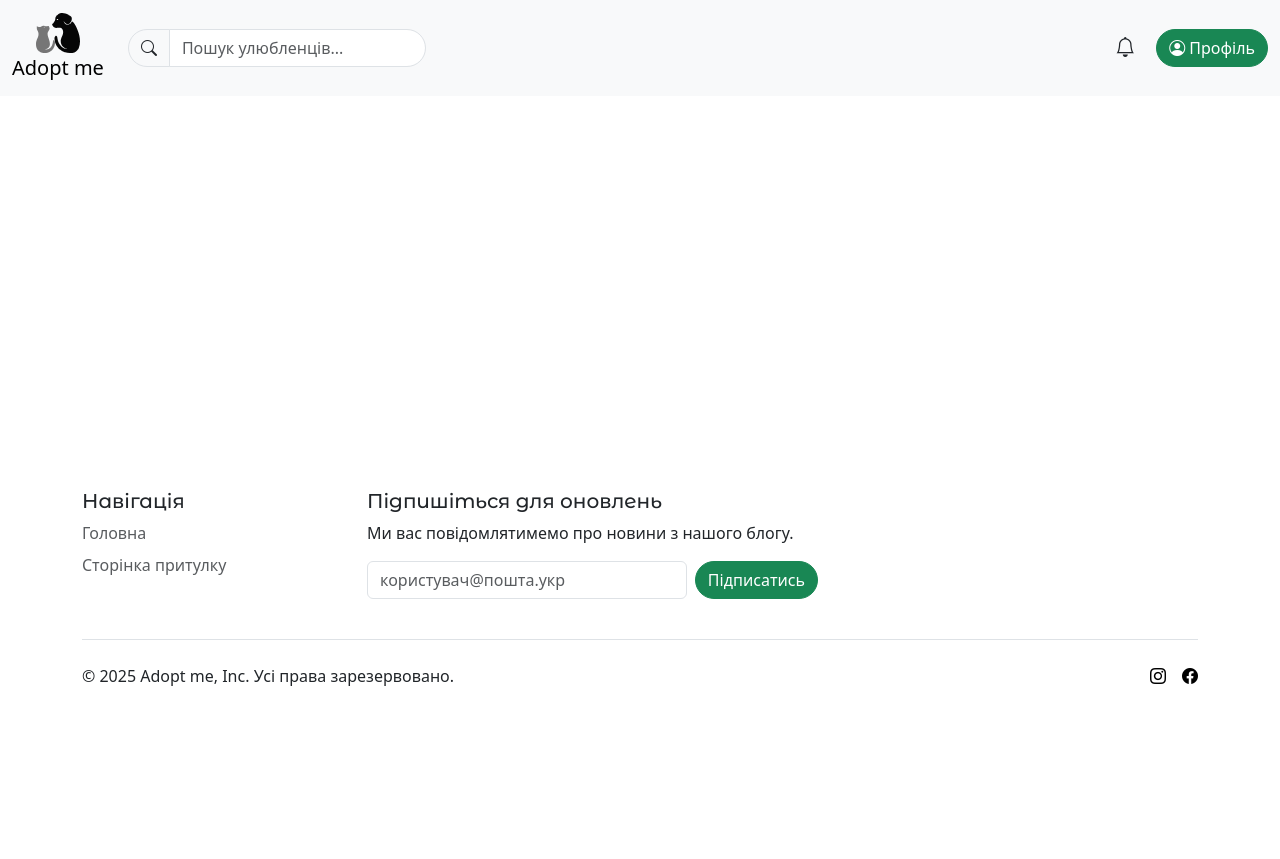
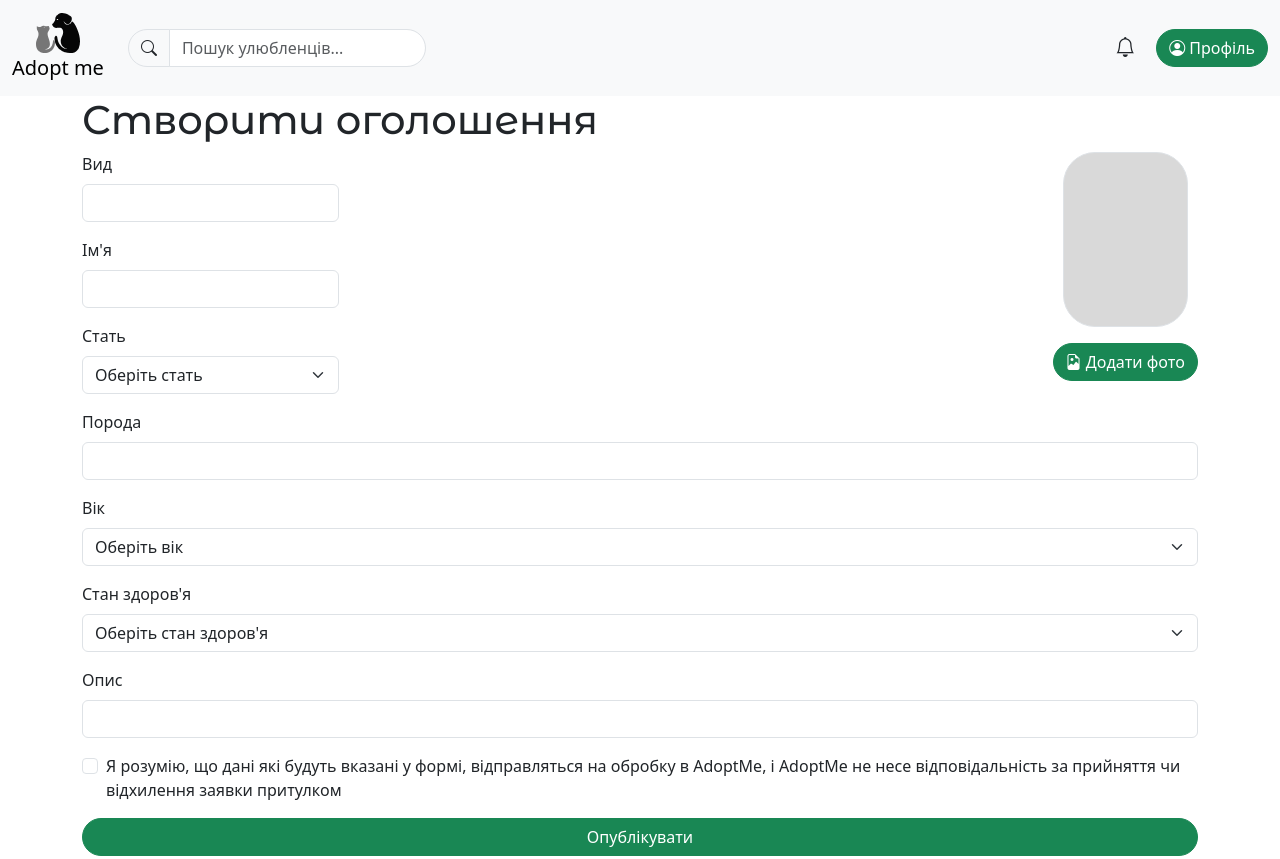
Before and after one commit to thehaipe/thehaipe.github.io, a plain HTML site: page shelter/announcement.html in a window 1280 px wide. Shown: the top 859 px of the page. Before the commit the page ends 800 px from the top, so only its background shows below. Drawn offline with nearby package versions, Linux system fonts and the light colour scheme; a web font is replaced by a local one.

Commit message:
Announcement creation page

```diff
--- a/shelter/announcement.html
+++ b/shelter/announcement.html
@@ -47,7 +47,74 @@
             </div>
         </nav>
         <main class="container">
-
+            <h1>Створити оголошення</h1>
+            <form>
+                <div class="d-flex flex-wrap-reverse justify-content-between">
+                    <div>
+                        <div class="mb-3">
+                            <label for="kindInput" class="form-label">Вид</label>
+                            <input type="text" class="form-control" id="kindInput" required>
+                        </div>
+                        <div class="mb-3">
+                            <label for="nameInput" class="form-label">Ім'я</label>
+                            <input type="text" class="form-control" id="nameInput" required>
+                        </div>
+                        <div class="mb-3">
+                            <label for="genderInput" class="form-label">Стать</label>
+                            <select class="form-select" id="genderInput">
+                                <option selected>Оберіть стать</option>
+                                <option value="1">Чоловіча</option>
+                                <option value="2">Жіноча</option>
+                            </select>
+                        </div>
+                    </div>
+                    <div class="mb-3">
+                        <div class="border rounded-5 mx-auto mb-3"
+                            style="width: 125px; height: 175px; background-color: #D9D9D9;">
+                        </div>
+                        <button class="btn btn-success d-block mx-auto rounded-pill"><i
+                                class="bi bi-file-earmark-image"></i> Додати
+                            фото</button>
+                    </div>
+                </div>
+                <div class="mb-3">
+                    <label for="kind2Input" class="form-label">Порода</label>
+                    <input type="text" class="form-control" id="kind2Input" required>
+                </div>
+                <div class="mb-3">
+                    <label for="ageInput" class="form-label">Вік</label>
+                    <select class="form-select" id="ageInput">
+                        <option selected>Оберіть вік</option>
+                        <option value="1">1 - 6 міс.</option>
+                        <option value="2">6 міс. - 1 рік</option>
+                        <option value="3">1 рік - 2 роки</option>
+                        <option value="4">2 роки - 4 роки</option>
+                        <option value="5">4 роки - 6 років</option>
+                        <option value="6">6 років і старше</option>
+                    </select>
+                </div>
+                <div class="mb-3">
+                    <label for="ageInput" class="form-label">Стан здоров'я</label>
+                    <select class="form-select" id="ageInput">
+                        <option selected>Оберіть стан здоров'я</option>
+                        <option value="1">Здоровий</option>
+                        <option value="2">Задовільний</option>
+                        <option value="3">Потрібна мед. допомога</option>
+                    </select>
+                </div>
+                <div class="mb-3">
+                    <label for="descriptionInput" class="form-label">Опис</label>
+                    <input type="text" class="form-control" id="descriptionInput" required>
+                </div>
+                <div class="mb-3 form-check">
+                    <input type="checkbox" class="form-check-input" id="understandCheck" required>
+                    <label class="form-check-label" for="understandCheck">Я розумію, що дані які будуть вказані у
+                        формі, відправляться на обробку в AdoptMe, і AdoptMe не несе відповідальність за прийняття
+                        чи
+                        відхилення заявки притулком</label>
+                </div>
+                <a href="/shelter/index.html" class="btn btn-success rounded-pill w-100">Опублікувати</a>
+            </form>
         </main>
     </div>
     <div class="container bottom">
```
Also changed, not shown: shelter/index.html (+6 -0 lines), volunteer/index.html (+6 -0 lines).
